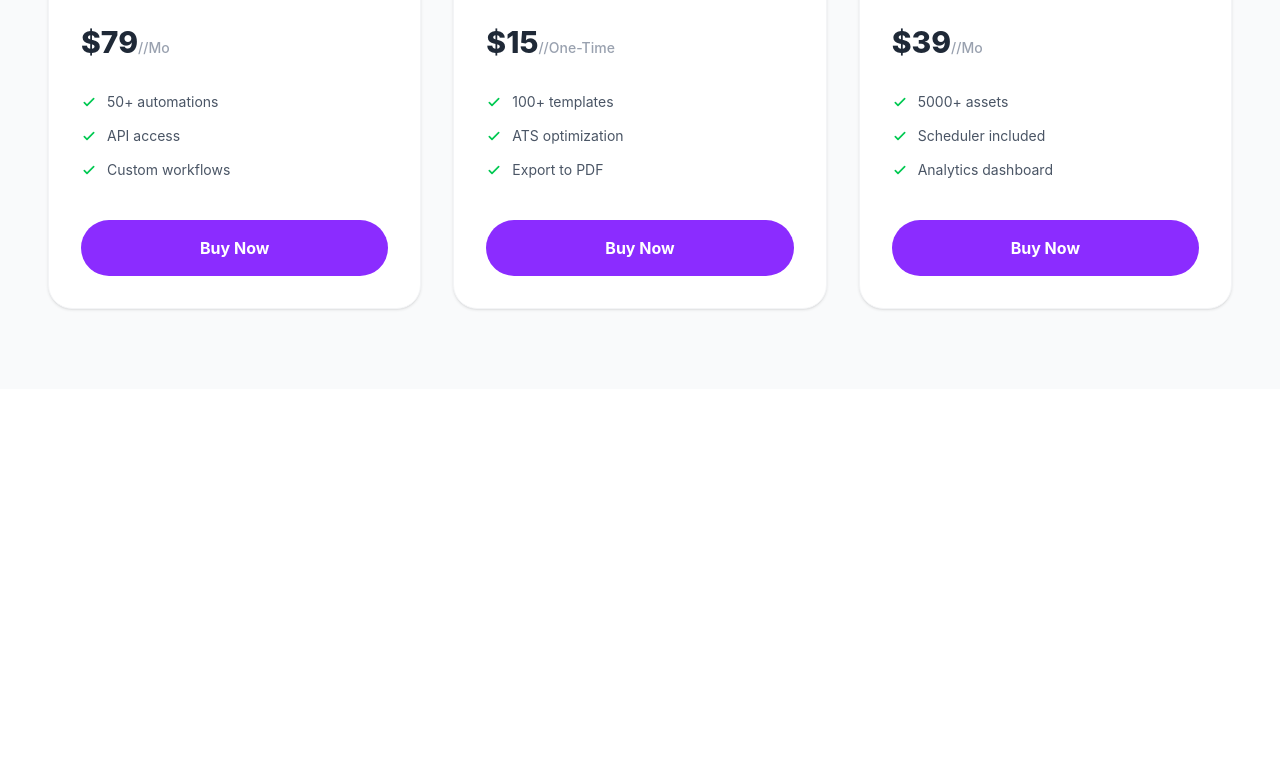
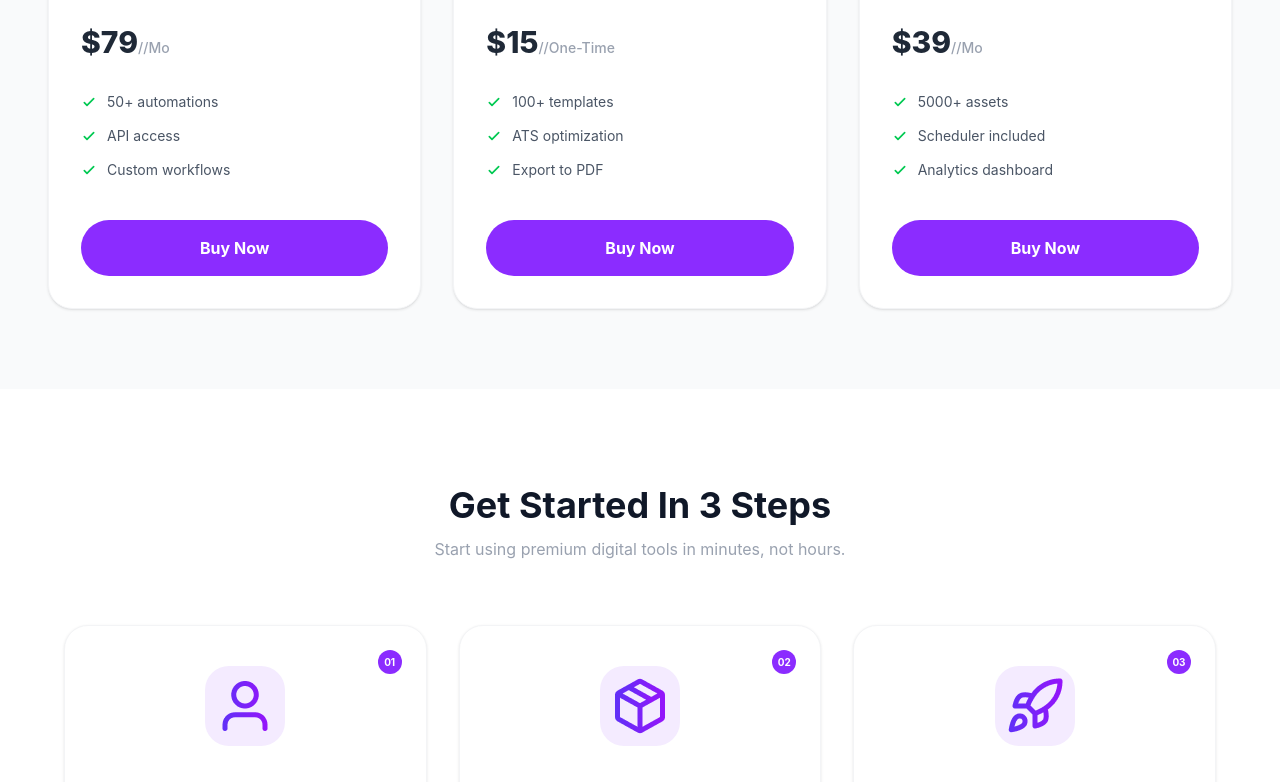
Before and after one commit to zarin-tasnim17/Assignment-6, a React (Vite) app: page / in a window 1280 px wide. Shown: the part 2008-2790 px from the top of the page. Before the commit the page ends 2397 px from the top, so only its background shows below. Built offline with nearby package versions, Linux system fonts and the light colour scheme.

Commit message:
get started section

```diff
--- a/src/App.jsx
+++ b/src/App.jsx
@@ -260,6 +260,34 @@ function App() {
     </div>
   )}
 </section>
+      <section className="py-24 px-4 bg-white text-center">
+        <h2 className="text-4xl font-bold mb-3">Get Started In 3 Steps</h2>
+        <p className="text-gray-400 mb-16">Start using premium digital tools in minutes, not hours.</p>
+
+        <div className="grid grid-cols-1 md:grid-cols-3 gap-8 max-w-6xl mx-auto">
+
+          <div className="p-10 bg-white rounded-3xl border border-gray-100 shadow-sm relative group hover:border-[#8B2CFF] transition-colors">
+            <span className="absolute top-6 right-6 bg-[#8B2CFF] text-white text-[10px] font-bold w-6 h-6 flex items-center justify-center rounded-full">01</span>
+            <div className="w-20 h-20 bg-[#F4EBFF] rounded-3xl flex items-center justify-center text-3xl mx-auto mb-8 text-[#8B2CFF]"><img src="assets/user.png"></img></div>
+            <h3 className="text-xl font-bold mb-4">Create Account</h3>
+            <p className="text-gray-500 text-sm leading-relaxed">Sign up for free in seconds. No credit card required to get started.</p>
+          </div>
+
+          <div className="p-10 bg-white rounded-3xl border border-gray-100 shadow-sm relative group hover:border-[#8B2CFF] transition-colors">
+            <span className="absolute top-6 right-6 bg-[#8B2CFF] text-white text-[10px] font-bold w-6 h-6 flex items-center justify-center rounded-full">02</span>
+            <div className="w-20 h-20 bg-[#F4EBFF] rounded-3xl flex items-center justify-center text-3xl mx-auto mb-8 text-[#8B2CFF]"><img src="assets/package.png"></img></div>
+            <h3 className="text-xl font-bold mb-4">Choose Products</h3>
+            <p className="text-gray-500 text-sm leading-relaxed">Browse our catalog and select the tools that fit your needs.</p>
+          </div>
+
+          <div className="p-10 bg-white rounded-3xl border border-gray-100 shadow-sm relative group hover:border-[#8B2CFF] transition-colors">
+            <span className="absolute top-6 right-6 bg-[#8B2CFF] text-white text-[10px] font-bold w-6 h-6 flex items-center justify-center rounded-full">03</span>
+            <div className="w-20 h-20 bg-[#F4EBFF] rounded-3xl flex items-center justify-center text-3xl mx-auto mb-8 text-[#8B2CFF]"><img src="assets/rocket.png"></img></div>
+            <h3 className="text-xl font-bold mb-4">Start Creating</h3>
+            <p className="text-gray-500 text-sm leading-relaxed">Download and start using your premium tools immediately.</p>
+          </div>
+        </div>
+      </section>
   </div>
   );
  }
```
